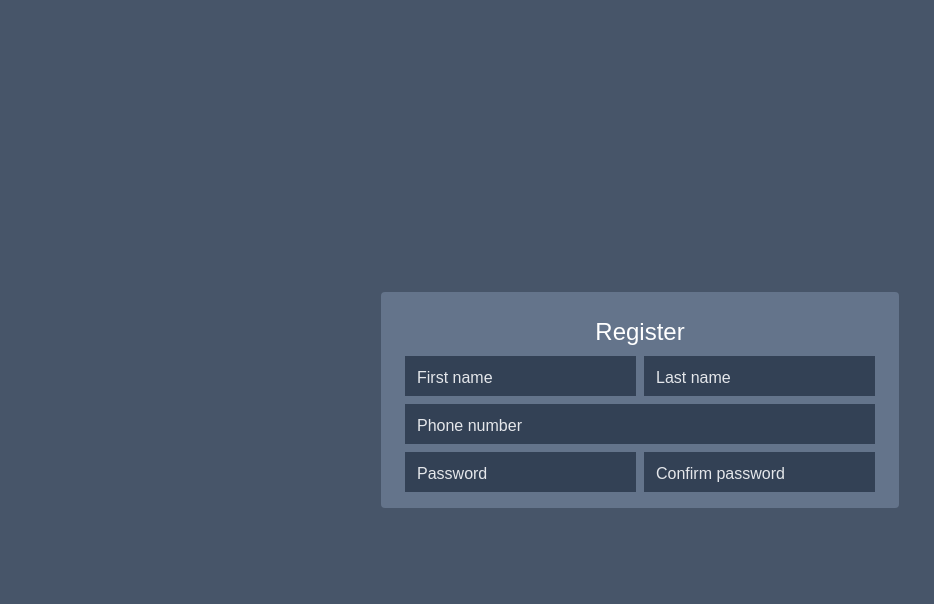
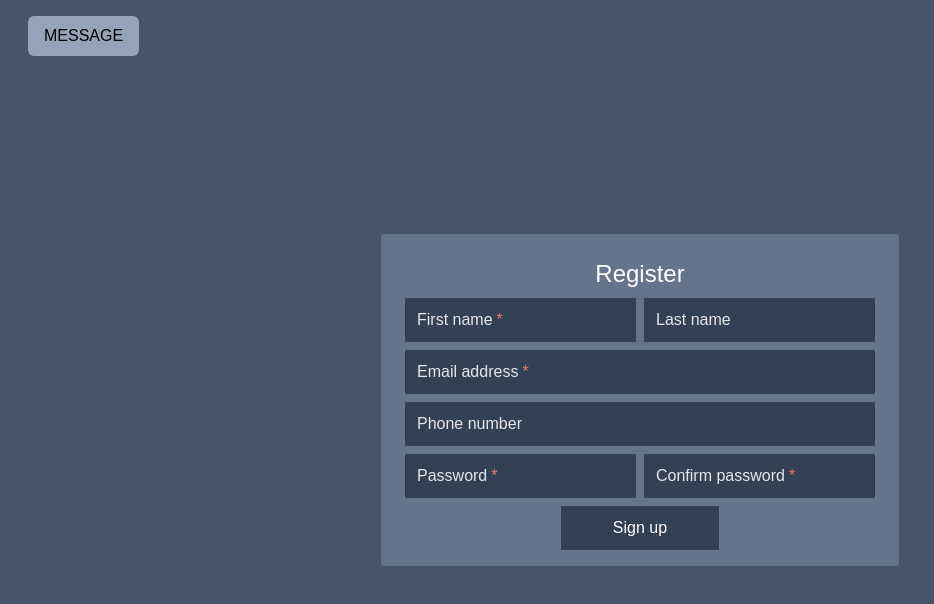
Before and after one commit to RadekPelikan/style-demos, a website built with Vite: page form-demo/index.html in a window 1280 px wide. Shown: the whole page, without its empty margins (0-934 px from the left). Built offline with nearby package versions, Linux system fonts and the light colour scheme.

Commit message:
validation

```diff
--- a/form-demo/index.html
+++ b/form-demo/index.html
@@ -7,28 +7,64 @@
     <title>Vite App</title>
   </head>
   <body class="min-h-screen grid place-content-center bg-slate-600 font-ptsans">
+    <div class="absolute my-4 mx-7 grid gap-2">
+      <button id="show-message" class="w-fit py-2 px-4 bg-slate-400 rounded-md">MESSAGE</button>
+      <div id="message" class="py-2 px-4 sr-only bg-zinc-400 text-gray-800 rounded-xl font-bold text-center">
+        <p>THIS IS JUST A DEMO</p>
+        <p class="text-sm">Don't put in your actual login information</p>
+        <p class="text-sm">Cuz microsoft might steal that</p>
+      </div>
+    </div>
+
     <form action="#" class="bg-slate-500 py-4 px-6 rounded text-white">
       <h1 class="text-2xl my-2 text-center">Register</h1>
-      <div class="grid gap-2 grid-cols-2">
+      <div class="grid gap-2 sm:grid-cols-2">
         <div class="form-item">
           <label for="first-name">First name</label>
-          <input type="text" id="first-name" placeholder="Saul" />
+          <input
+            type="text"
+            id="first-name"
+            placeholder="Saul"
+            required
+            minlength="6"
+          />
+        </div><div class="form-item">
+          <label for="last-name">Last name</label>
+          <input type="text" id="last-name" placeholder="Goodman" minlength="6" />
         </div>
-        <div class="form-item">
-          <label for="last-name">Last name</label>
-          <input type="text" id="last-name" placeholder="Goodman" />
+        <div class="form-item sm:col-span-2">
+          <label for="email">Email address</label>
+          <input type="email" id="email" placeholder="mail@mail.com" required />
         </div>
-        <div class="form-item col-span-2">
+        <div class="form-item sm:col-span-2">
           <label for="phone">Phone number</label>
-          <input type="telNo" id="phone" placeholder="+1 505 842 5662" />
+          <input
+            type="telNo"
+            id="phone"
+            placeholder="+1 505 842 5662"
+
+          />
         </div>
         <div class="form-item">
           <label for="password">Password</label>
-          <input type="password" id="password" placeholder="SecretPassword123" />
+          <input
+            type="password"
+            id="password"
+            placeholder="SecretPassword123"
+            required
+          />
         </div>
         <div class="form-item">
           <label for="confirm-password">Confirm password</label>
-          <input type="password" id="confirm-password" placeholder="SecretPassword123" />
+          <input
+            type="password"
+            id="confirm-password"
+            placeholder="SecretPassword123"
+            required
+          />
+        </div>
+        <div class="form-item mx-auto sm:col-span-2">
+          <button type="submit" class="px-10">Sign up</button>
         </div>
       </div>
     </form>
--- a/form-demo/res/main.js
+++ b/form-demo/res/main.js
@@ -1,12 +1,19 @@
-
-
+const messageButton = document.getElementById("show-message");
+const message = document.getElementById("message");
 
 if (navigator.userAgent.toLowerCase().indexOf("firefox") > -1) {
   const formItems = document.querySelectorAll("form .form-item:has(input)");
   formItems.forEach((item) => {
+    item.classList.add("no-after");
     const label = item.querySelector("label");
     const input = item.querySelector("input");
     label.classList.add("text-xs", "-translate-y-2");
     input.classList.add("translate-y-2");
+
   });
 }
+
+console.log(messageButton);
+messageButton.addEventListener("click", () => {
+  message.classList.toggle("sr-only");
+});
--- a/form-demo/res/style.css
+++ b/form-demo/res/style.css
@@ -15,27 +15,49 @@
   }
 
   .form-item {
-    @apply bg-slate-700  py-2 px-3 relative;
+    @apply bg-slate-700  py-2.5 px-3 relative;
   }
 
-  .form-item:has(input) label {
+  .form-item label {
     @apply text-gray-200 absolute top-2.5 transition-all z-10 select-none;
   }
 
-  .form-item:has(input):has(:is(input:focus, input:not(:placeholder-shown)))
-    label {
+  .form-item:has(:is(input:focus, input:not(:placeholder-shown))) label {
     @apply -translate-y-2.5 text-xs;
   }
 
-  .form-item:has(input) input {
-    @apply outline-none bg-inherit transition-all;
+  .form-item input {
+    @apply outline-none bg-inherit transition-all relative;
   }
 
-  .form-item:has(input) :not(input:focus) {
+  .form-item :not(input:focus) {
     @apply placeholder-transparent;
   }
 
-  .form-item:has(input) :is(input:focus, input:not(:placeholder-shown)) {
+  .form-item :is(input:focus, input:not(:placeholder-shown)) {
     @apply translate-y-2;
   }
+
+  .form-item:has(input:required) label::after {
+    @apply content-["*"] ml-1 text-red-400;
+  }
+
+  .form-item:has(input:placeholder-shown)::after {
+    @apply hidden;
+  }
+
+  .invalid::after {
+    @apply absolute content-[''] bottom-0 left-0 right-0 h-0.5 bg-red-500;
+  }
+
+  .form-item:has(input:invalid) {
+    @apply invalid;
+  }
+
+  .no-before::before {
+    @apply hidden;
+  }
+  .no-after::after {
+    @apply hidden;
+  }
 }
```
Also changed, not shown: form-demo/dist/index.html.
